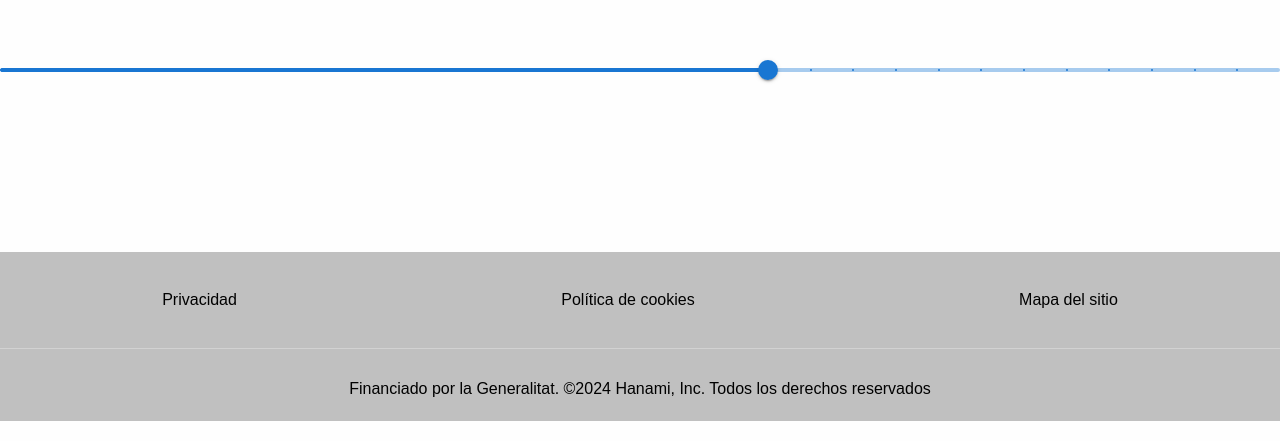
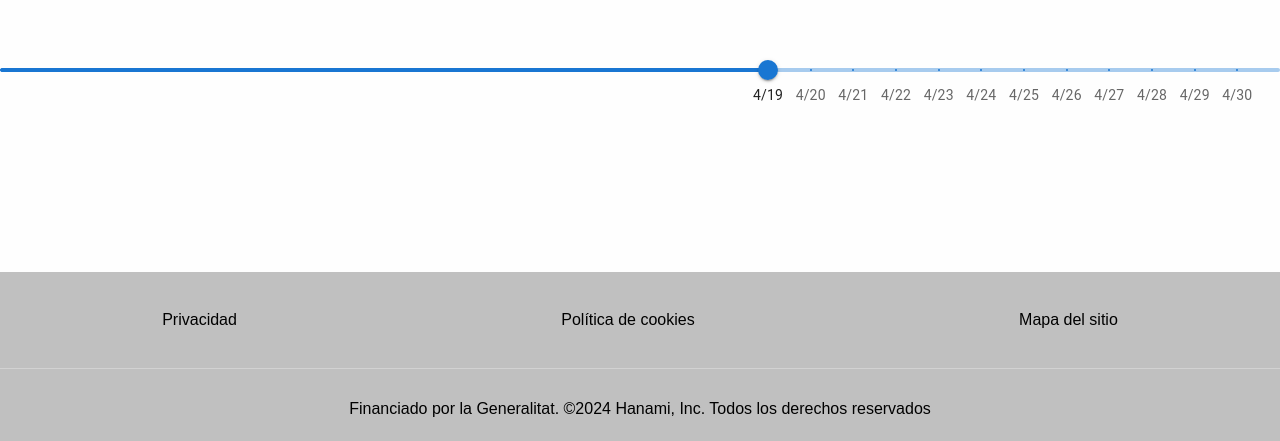
Before and after one commit to salah-NaN/front-hanami, a React (Vite) app: page / in a window 1280 px wide. Shown: the part 2381-2822 px from the top of the page. Built offline with nearby package versions, Linux system fonts and the light colour scheme; no server answers.

Commit message:
parte del slider hecho

```diff
--- a/src/components/SliderCustom.jsx
+++ b/src/components/SliderCustom.jsx
@@ -8,8 +8,8 @@ const marks = [1, 2, 3, 4, 5, 6, 7, 8, 9, 10, 11, 12]
 // funcion para crear el las marcas dinámicas
 const setMarks = () => {
   const mapeado = marks.map((mark) => {
-    // const o = { value: fechaActual.getDate(), label: fechaActual.toLocaleDateString().split('').reverse().join('').slice(5).split('').reverse().join('')}
-    const o = { value: fechaActual.getDate(), }
+    const o = { value: fechaActual.getDate(), label: fechaActual.toLocaleDateString().split('').reverse().join('').slice(5).split('').reverse().join('')}
+    // const o = { value: fechaActual.getDate(), }
     fechaActual.setDate(fechaActual.getDate() + 1)
     return o
   })
@@ -19,6 +19,12 @@ const setMarks = () => {
 }
 
 const fechas = setMarks()
+
+// const marks = new Array().fill
+
+// codigo de prueba
+
+
 
 
 export default function SliderCustom({ fechaSlider, setFechaSlider }) {
```
